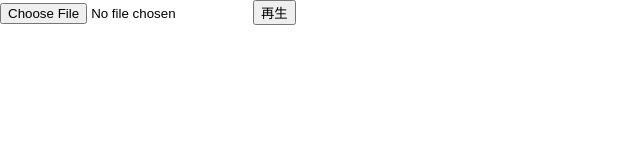
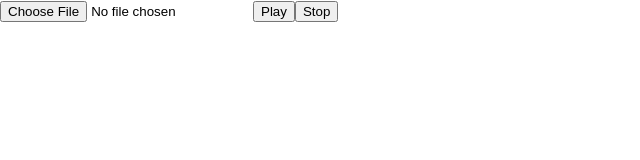
Before and after one commit to ki0i0ro0/misc, a React (Vite) app: page / in a window 1280 px wide. Shown: the top 160 px of the page, without its empty margins (0-640 px from the left). Built offline with nearby package versions, Linux system fonts and the light colour scheme.

Commit message:
[update] stop button

```diff
--- a/src/App.tsx
+++ b/src/App.tsx
@@ -1,52 +1,52 @@
-// @ts-nocheck
 import { useEffect, useRef, useState } from 'react'
 import './App.css'
 
 function App() {
   // 再描画の影響を受けない不変なオブジェクト
-  const audioContext = useRef({
-    current: null,
-    state: null,
-    resume: () => {},
-    createBufferSource: () => {},
-  })
-
+  const audioContext = useRef<AudioContext>(null)
   // 内部状態
-  const [audioBuffer, setAudioBuffer] = useState(null) // 追加
+  const [audioBuffer, setAudioBuffer] = useState<AudioBuffer | null>(null) // 追加
   // 初期化
   useEffect(() => {
-    //@ts-ignore
+    // @ts-ignore
     audioContext.current = new AudioContext()
   }, [])
 
   const handleClickPlay = () => {
+    if (!audioContext.current) return
+
     // 自動再生ブロックにより停止されたオーディオを再開させる
     if (audioContext.current.state === 'suspended') {
       audioContext.current.resume()
+    } else {
+      const sourceNode = audioContext.current.createBufferSource()
+      if (sourceNode) {
+        sourceNode.buffer = audioBuffer
+        sourceNode.connect(audioContext.current.destination)
+        sourceNode.start()
+      }
     }
+  }
 
-    // ソースノード生成 ＋ 音声を設定
-    const sourceNode = audioContext.current.createBufferSource()
+  const handleClickStop = () => {
+    if (!audioContext.current) return
 
-    sourceNode.buffer = audioBuffer
-
-    // 出力先に接続
-    sourceNode.connect(audioContext.current.destination)
-
-    // 再生発火
-    sourceNode.start()
+    audioContext.current.suspend()
   }
 
   const handleChangeFile = async (event: any) => {
     const _file = event.target.files[0]
-    const _audioBuffer = await audioContext.current.decodeAudioData(await _file.arrayBuffer())
-    setAudioBuffer(_audioBuffer)
+    const _audioBuffer = await audioContext.current?.decodeAudioData(await _file.arrayBuffer())
+    if (_audioBuffer) {
+      setAudioBuffer(_audioBuffer)
+    }
   }
 
   return (
     <div>
       <input type="file" onChange={handleChangeFile} />
-      <button onClick={handleClickPlay}>再生</button>
+      <button onClick={handleClickPlay}>Play</button>
+      <button onClick={handleClickStop}>Stop</button>
     </div>
   )
 }
```
